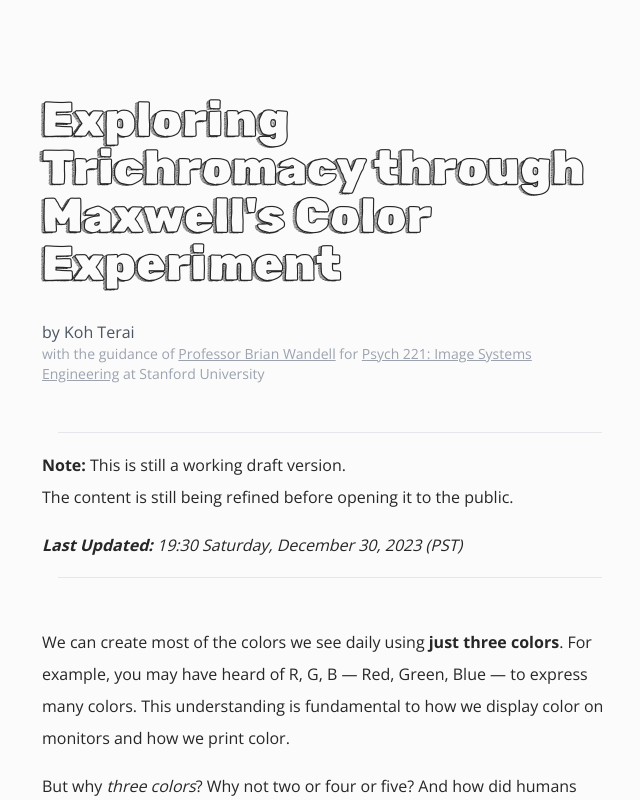
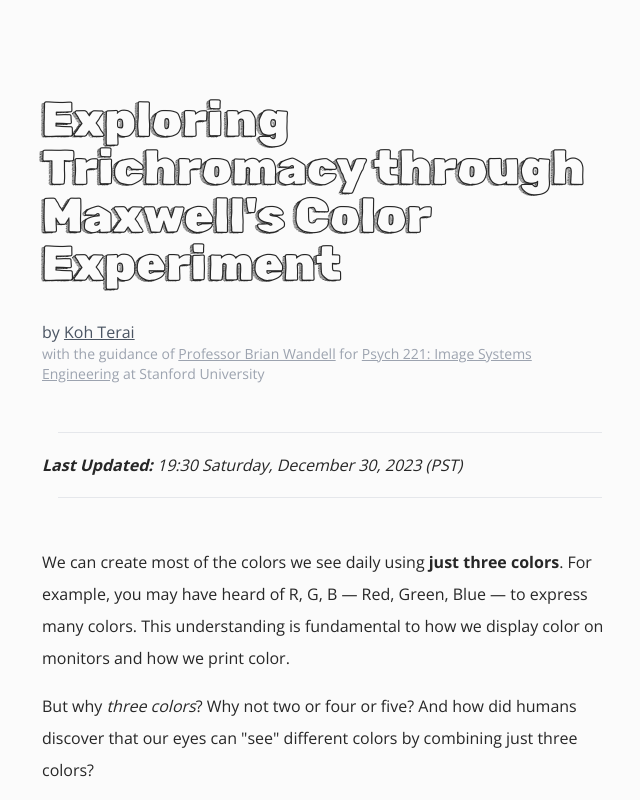
Before and after one commit to wandell/maxwell-color-experiment, a Next.js app: page / in a window 1280 px wide. Shown: the top 800 px of the page, without its empty margins (310-950 px from the left). Built offline with nearby package versions, Linux system fonts and the light colour scheme; a web font is replaced by a local one.

Commit message:
Removed draft message:

```diff
--- a/src/app/page.tsx
+++ b/src/app/page.tsx
@@ -73,7 +73,7 @@ export default function Home() {
         <p
           className={`${inter.className} text-s mt-8 max-w-prose text-gray-600`}
         >
-          by Koh Terai
+          by <a href="https://kohterai.com/" target="_blank">Koh Terai</a>
         </p>
         <p className={` ${inter.className} text-sm max-w-prose text-gray-400`}>
           with the guidance of{" "}
@@ -90,12 +90,7 @@ export default function Home() {
           at Stanford University
         </p>
         <hr className="m-4 solid mt-12" />
-        <p className="max-w-prose leading-loose">
-          <b>Note:</b> This is still a working draft version.
-        </p>
-        <p className="max-w-prose leading-loose mb-4">
-          The content is still being refined before opening it to the public.{" "}
-        </p>
+
         <p className="max-w-prose leading-loose mb-4">
           <i>
             <b>Last Updated:</b> 19:30 Saturday, December 30, 2023 (PST)
```
